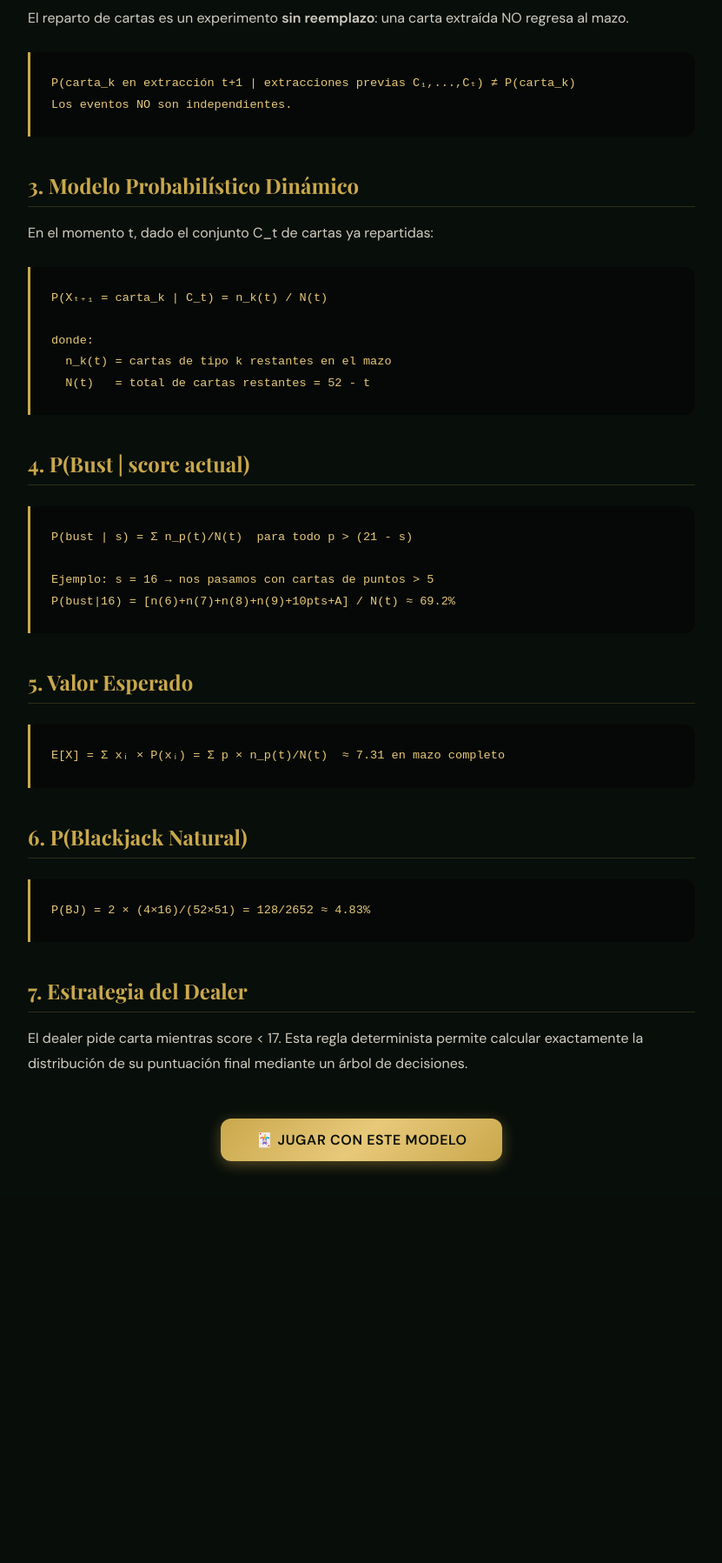
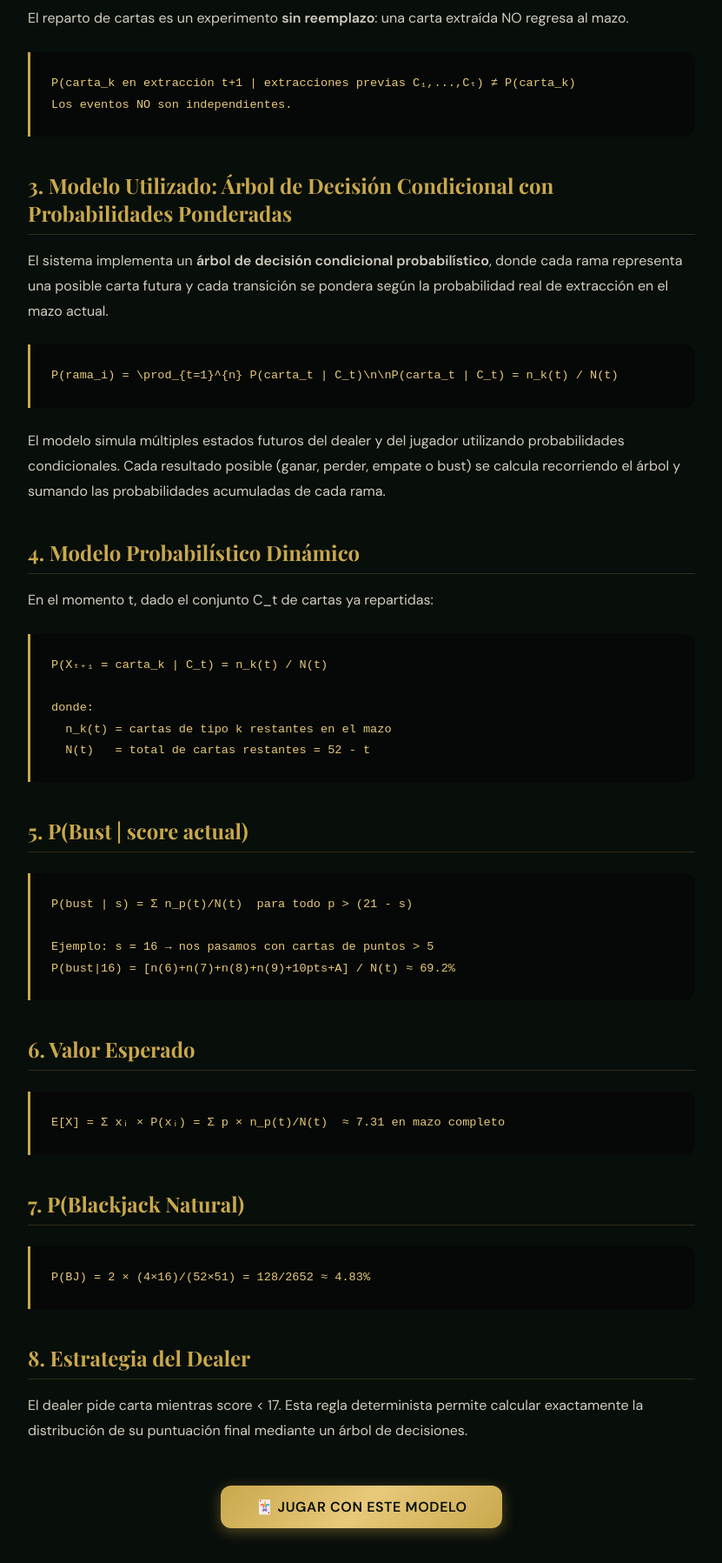
Before and after one commit to EdwinGutierrez1/Estadistica, a Flask app: page /stats/probability-theory in a window 1280 px wide. Shown: the part 544-2341 px from the top of the page at 87% size, without its empty margins (224-1055 px from the left). Before the commit the page ends 1890 px from the top, so only its background shows below. Run offline with Flask 3, Linux system fonts and the light colour scheme; parts of the project's set-up code (start-up, migrations or seed data) failed here and were passed over; some libraries are stand-ins or nearby versions.

Commit message:
Adición del modelo en seccion teoria y mejora en gauge con ventana emergente

```diff
--- a/app/static/js/game.js
+++ b/app/static/js/game.js
@@ -103,10 +103,12 @@ class ProbabilityUI {
   constructor() {
     this.chart = null;
     this.gaugeChart = null;
+    this.gaugeChartMob = null;
     this.chartData = { labels: [], win: [], bust: [], push: [], lose: [] };
     this.lastProbs = null;
     this._initChart();
     this._initGauge();
+    this._initGaugeMob();
   }
 
   _initChart() {
@@ -156,6 +158,32 @@ class ProbabilityUI {
   _initGauge() {
     const canvas = document.getElementById('prob-gauge');
     if (!canvas || typeof Chart === 'undefined') return;
+
+    // Crear popover directo en body para garantizar centrado real en pantalla
+    let pop = document.getElementById('gauge-popover');
+    if (!pop) {
+      pop = document.createElement('div');
+      pop.id = 'gauge-popover';
+      Object.assign(pop.style, {
+        display:         'none',
+        position:        'fixed',
+        top:             '50%',
+        left:            '50%',
+        transform:       'translate(-50%, -50%)',
+        width:           'min(440px, 92vw)',
+        background:      'rgba(8,8,8,0.97)',
+        border:          '1px solid rgba(201,168,76,0.45)',
+        borderRadius:    '14px',
+        padding:         '22px 24px',
+        zIndex:          '99999',
+        boxShadow:       '0 24px 64px rgba(0,0,0,0.85)',
+        backdropFilter:  'blur(10px)',
+        pointerEvents:   'none',
+        transition:      'opacity 0.18s ease',
+      });
+      document.body.appendChild(pop);
+    }
+
     const ctx = canvas.getContext('2d');
     this.gaugeChart = new Chart(ctx, {
       type: 'doughnut',
@@ -182,16 +210,15 @@ class ProbabilityUI {
     // Popover de hover sobre el gauge
     canvas.addEventListener('mousemove', (e) => {
       const pop = document.getElementById('gauge-popover');
-      if (!pop || !this.lastProbs) return;
-      const rect = canvas.getBoundingClientRect();
-      const p = this.lastProbs;
-      const score   = p.current_score ?? '?';
-      const n       = p.cards_remaining ?? '?';
-      const win     = ((p.prob_win  || 0) * 100).toFixed(1);
-      const bust    = ((p.prob_bust || 0) * 100).toFixed(1);
-      const push    = ((p.prob_push || 0) * 100).toFixed(1);
-      const lose    = ((p.prob_lose || 0) * 100).toFixed(1);
-      const safe    = ((p.prob_safe_hit || 0) * 100).toFixed(1);
+      if (!pop) return;
+      const p     = this.lastProbs || {};
+      const score = p.current_score    ?? '–';
+      const n     = p.cards_remaining  ?? '–';
+      const win   = ((p.prob_win       || 0) * 100).toFixed(1);
+      const bust  = ((p.prob_bust      || 0) * 100).toFixed(1);
+      const push  = ((p.prob_push      || 0) * 100).toFixed(1);
+      const lose  = ((p.prob_lose      || 0) * 100).toFixed(1);
+      const safe  = ((p.prob_safe_hit  || 0) * 100).toFixed(1);
       pop.innerHTML = `
         <div style="font-size:0.65rem;color:var(--clr-gold);letter-spacing:0.08em;text-transform:uppercase;margin-bottom:6px;font-weight:700">
           Modelo 3 — Árbol Condicional del Dealer
@@ -201,10 +228,22 @@ class ProbabilityUI {
           usando un árbol de decisiones de profundidad 3.<br>
           Pondera cada rama por su probabilidad en el mazo actual.
         </div>
-        <div style="font-size:0.65rem;color:rgba(245,239,224,0.4);margin-bottom:6px;font-family:monospace">
-          P(Ganar) = Σ P(rama) donde dealer pierde<br>
-          P(Bust)  = cartas &gt; ${21 - score} / ${n} restantes<br>
-          P(Empate)= Σ P(rama) donde dealer = ${score}
+        <div style="font-size:0.65rem;color:rgba(245,239,224,0.55);margin-bottom:8px;font-family:monospace;line-height:1.5">
+          <strong style="color:#c9a84c">Fórmulas utilizadas:</strong><br><br>
+
+          P(Ganar) = Σ P(ramaᵢ)<br>
+          donde dealer bust o dealer &lt; jugador<br><br>
+
+          P(Perder) = Σ P(ramaᵢ)<br>
+          donde dealer &gt; jugador<br><br>
+
+          P(Empate) = Σ P(ramaᵢ)<br>
+          donde dealer = ${score}<br><br>
+
+          P(Bust) = cartas que exceden 21<br>
+          ÷ cartas restantes (${n})<br><br>
+
+          P(rama) = Π P(cartaⱼ)
         </div>
         <div style="display:grid;grid-template-columns:1fr 1fr;gap:3px 10px;font-size:0.72rem">
           <span style="color:#27ae60">● Ganar</span><strong style="color:#27ae60;text-align:right">${win}%</strong>
@@ -222,18 +261,97 @@ class ProbabilityUI {
           <span style="opacity:0.5">P(carta segura) M1:</span><strong style="color:#27ae60">${safe}%</strong>
         </div>
       `;
-      // Posicionar el popover a la derecha del canvas
-      const panelRect = canvas.closest('.side-panel').getBoundingClientRect();
       pop.style.display = 'block';
-      pop.style.top  = `${rect.top  - panelRect.top  + rect.height / 2 - 20}px`;
+      pop.style.opacity = '1';
     });
 
     canvas.addEventListener('mouseleave', () => {
       const pop = document.getElementById('gauge-popover');
       if (pop) pop.style.display = 'none';
     });
-  }
 
+    // ── Touch support para móvil ──
+    const showPopoverAt = (clientX, clientY) => {
+      const pop = document.getElementById('gauge-popover');
+      if (!pop || !this.lastProbs) return;
+      const p = this.lastProbs;
+      const score = p.current_score ?? '?';
+      const n     = p.cards_remaining ?? '?';
+      const win   = ((p.prob_win  || 0) * 100).toFixed(1);
+      const bust  = ((p.prob_bust || 0) * 100).toFixed(1);
+      const push  = ((p.prob_push || 0) * 100).toFixed(1);
+      const lose  = ((p.prob_lose || 0) * 100).toFixed(1);
+      const safe  = ((p.prob_safe_hit || 0) * 100).toFixed(1);
+      pop.innerHTML = `
+        <div style="font-size:0.65rem;color:var(--clr-gold);letter-spacing:0.08em;text-transform:uppercase;margin-bottom:6px;font-weight:700">
+          Modelo 3 — Árbol Condicional del Dealer
+        </div>
+        <div style="font-size:0.68rem;opacity:0.55;margin-bottom:8px;line-height:1.5">
+          Simula las jugadas del dealer (regla: pide si score &lt; 17)<br>
+          usando un árbol de decisiones de profundidad 3.<br>
+          Pondera cada rama por su probabilidad en el mazo actual.
+        </div>
+        <div style="font-size:0.65rem;color:rgba(245,239,224,0.55);margin-bottom:8px;font-family:monospace;line-height:1.5">
+          <strong style="color:#c9a84c">Fórmulas utilizadas:</strong><br><br>
+          P(Ganar) = Σ P(ramaᵢ)<br>
+          donde dealer bust o dealer &lt; jugador<br><br>
+          P(Perder) = Σ P(ramaᵢ)<br>
+          donde dealer &gt; jugador<br><br>
+          P(Empate) = Σ P(ramaᵢ)<br>
+          donde dealer = ${score}<br><br>
+          P(Bust) = cartas que exceden 21<br>
+          ÷ cartas restantes (${n})<br><br>
+          P(rama) = Π P(cartaⱼ)
+        </div>
+        <div style="display:grid;grid-template-columns:1fr 1fr;gap:3px 10px;font-size:0.72rem">
+          <span style="color:#27ae60">● Ganar</span><strong style="color:#27ae60;text-align:right">${win}%</strong>
+          <span style="color:#e74c3c">● Bust</span><strong style="color:#e74c3c;text-align:right">${bust}%</strong>
+          <span style="color:#f39c12">● Empate</span><strong style="color:#f39c12;text-align:right">${push}%</strong>
+          <span style="color:#c0392b;opacity:0.8">● Perder</span><strong style="color:#c0392b;text-align:right">${lose}%</strong>
+        </div>
+        <div style="margin-top:7px;padding-top:6px;border-top:1px solid rgba(255,255,255,0.08);font-size:0.68rem;display:flex;justify-content:space-between">
+          <span style="opacity:0.5">Score actual:</span><strong>${score}</strong>
+        </div>
+        <div style="font-size:0.68rem;display:flex;justify-content:space-between">
+          <span style="opacity:0.5">Cartas restantes:</span><strong>${n}</strong>
+        </div>
+        <div style="font-size:0.68rem;display:flex;justify-content:space-between">
+          <span style="opacity:0.5">P(carta segura) M1:</span><strong style="color:#27ae60">${safe}%</strong>
+        </div>
+        <div style="margin-top:8px;text-align:center;font-size:0.6rem;opacity:0.4">(Toca fuera para cerrar)</div>
+      `;
+      pop.style.display   = 'block';
+      pop.style.position  = 'fixed';
+      pop.style.zIndex    = '9999';
+      pop.style.maxWidth  = '300px';
+      pop.style.width     = 'calc(100vw - 32px)';
+      pop.style.pointerEvents = 'auto';   // necesario en touch para cerrar
+      // Centrado vertical bajo el toque
+      const pw = Math.min(300, window.innerWidth - 32);
+      let left = clientX - pw / 2;
+      left = Math.max(8, Math.min(left, window.innerWidth - pw - 8));
+      let top  = clientY + 14;
+      if (top + 260 > window.innerHeight) top = clientY - 270;
+      pop.style.left = `${left}px`;
+      pop.style.top  = `${top}px`;
+      pop.style.opacity    = '1';
+      pop.style.visibility = 'visible';
+    };
+
+    canvas.addEventListener('touchstart', (e) => {
+      e.preventDefault();
+      const t = e.touches[0];
+      showPopoverAt(t.clientX, t.clientY);
+    }, { passive: false });
+
+    // Cerrar al tocar fuera del popover
+    document.addEventListener('touchstart', (e) => {
+      const pop = document.getElementById('gauge-popover');
+      if (pop && pop.style.display !== 'none' && !pop.contains(e.target) && e.target !== canvas) {
+        pop.style.display = 'none';
+      }
+    });
+  }  // ← cierre de _initGauge()
 
   update(probs, cardNum) {
     if (!probs) return;
@@ -274,6 +392,10 @@ class ProbabilityUI {
       this.chart.update();
     }
 
+
+    // ── Panel inline móvil: actualizar todos los valores ──
+    this._updateMobilePanel(probs);
+
     if (probs.deck_distribution) this._updateDeckDistribution(probs.deck_distribution);
   }
 
@@ -286,6 +408,17 @@ class ProbabilityUI {
     this.gaugeChart.data.datasets[0].data = [win, bust, push, rest];
     this.gaugeChart.update();
 
+    // Gauge móvil
+    if (this.gaugeChartMob) {
+      this.gaugeChartMob.data.datasets[0].data = [win, bust, push, rest];
+      this.gaugeChartMob.update();
+    }
+    const labelMob = document.getElementById('gauge-center-label-mob');
+    if (labelMob) {
+      labelMob.textContent = `${win.toFixed(0)}%`;
+      labelMob.style.color = win > 50 ? '#27ae60' : win > 30 ? '#f39c12' : '#e74c3c';
+    }
+
     // Centro del gauge
     const label = document.getElementById('gauge-center-label');
     if (label) {
@@ -296,6 +429,87 @@ class ProbabilityUI {
     // Cursor de ayuda para indicar que tiene hover
     const canvas = document.getElementById('prob-gauge');
     if (canvas) canvas.style.cursor = 'help';
+  }
+
+  _initGaugeMob() {
+    const canvas = document.getElementById('prob-gauge-mob');
+    if (!canvas || typeof Chart === 'undefined') return;
+    const ctx = canvas.getContext('2d');
+    this.gaugeChartMob = new Chart(ctx, {
+      type: 'doughnut',
+      data: {
+        datasets: [{
+          data: [0, 0, 0, 100],
+          backgroundColor: ['#27ae60', '#e74c3c', '#f39c12', 'rgba(255,255,255,0.05)'],
+          borderWidth: 0,
+          hoverOffset: 0,
+        }]
+      },
+      options: {
+        responsive: true, maintainAspectRatio: false,
+        cutout: '70%',
+        rotation: -90, circumference: 180,
+        animation: { duration: 600, easing: 'easeInOutCubic' },
+        plugins: { legend: { display: false }, tooltip: { enabled: false } }
+      }
+    });
+
+    // Touch para mostrar fórmula en móvil
+    canvas.addEventListener('touchstart', (e) => {
+      e.preventDefault();
+      const t = e.touches[0];
+      const pop = document.getElementById('gauge-popover');
+      if (!pop || !this.lastProbs) return;
+      const p = this.lastProbs;
+      const score = p.current_score ?? '?';
+      const n     = p.cards_remaining ?? '?';
+      const win   = ((p.prob_win  || 0) * 100).toFixed(1);
+      const bust  = ((p.prob_bust || 0) * 100).toFixed(1);
+      const push  = ((p.prob_push || 0) * 100).toFixed(1);
+      const lose  = ((p.prob_lose || 0) * 100).toFixed(1);
+      const safe  = ((p.prob_safe_hit || 0) * 100).toFixed(1);
+      pop.innerHTML = `
+        <div style="font-size:0.65rem;color:var(--clr-gold);letter-spacing:0.08em;text-transform:uppercase;margin-bottom:6px;font-weight:700">
+          Modelo 3 — Árbol Condicional del Dealer
+        </div>
+        <div style="font-size:0.68rem;opacity:0.55;margin-bottom:8px;line-height:1.5">
+          Simula las jugadas del dealer (regla: pide si score &lt; 17)<br>
+          usando un árbol de decisiones de profundidad 3.<br>
+          Pondera cada rama por su probabilidad en el mazo actual.
+        </div>
+        <div style="font-size:0.65rem;color:rgba(245,239,224,0.55);margin-bottom:8px;font-family:monospace;line-height:1.5">
+          <strong style="color:#c9a84c">Fórmulas:</strong><br><br>
+          P(Ganar) = Σ P(ramaᵢ) dealer bust o &lt; jugador<br>
+          P(Perder) = Σ P(ramaᵢ) dealer &gt; jugador<br>
+          P(Empate) = Σ P(ramaᵢ) dealer = ${score}<br>
+          P(Bust) = cartas &gt;21 ÷ ${n} restantes<br>
+          P(rama) = Π P(cartaⱼ)
+        </div>
+        <div style="display:grid;grid-template-columns:1fr 1fr;gap:3px 10px;font-size:0.72rem">
+          <span style="color:#27ae60">● Ganar</span><strong style="color:#27ae60;text-align:right">${win}%</strong>
+          <span style="color:#e74c3c">● Bust</span><strong style="color:#e74c3c;text-align:right">${bust}%</strong>
+          <span style="color:#f39c12">● Empate</span><strong style="color:#f39c12;text-align:right">${push}%</strong>
+          <span style="color:#c0392b;opacity:0.8">● Perder</span><strong style="color:#c0392b;text-align:right">${lose}%</strong>
+        </div>
+        <div style="margin-top:7px;padding-top:6px;border-top:1px solid rgba(255,255,255,0.08);font-size:0.68rem;display:flex;justify-content:space-between">
+          <span style="opacity:0.5">P(carta segura):</span><strong style="color:#27ae60">${safe}%</strong>
+        </div>
+        <div style="margin-top:8px;text-align:center;font-size:0.6rem;opacity:0.4">(Toca fuera para cerrar)</div>
+      `;
+      pop.style.display = 'block';
+      pop.style.position = 'fixed';
+      pop.style.zIndex = '9999';
+      pop.style.maxWidth = '300px';
+      pop.style.width = 'calc(100vw - 32px)';
+      pop.style.pointerEvents = 'auto';
+      const pw = Math.min(300, window.innerWidth - 32);
+      let left = t.clientX - pw / 2;
+      left = Math.max(8, Math.min(left, window.innerWidth - pw - 8));
+      let top = t.clientY + 14;
+      if (top + 260 > window.innerHeight) top = t.clientY - 270;
+      pop.style.left = `${left}px`;
+      pop.style.top  = `${top}px`;
+    }, { passive: false });
   }
 
   _updateRecommendation(probs) {
@@ -315,6 +529,42 @@ class ProbabilityUI {
   _updateValue(id, value) {
     const el = document.getElementById(id);
     if (el) el.textContent = `${((value || 0) * 100).toFixed(1)}%`;
+  }
+
+  _updateMobilePanel(probs) {
+    const fmt = v => `${((v || 0) * 100).toFixed(1)}%`;
+    const colorWin  = (probs.prob_win  || 0) > 0.5 ? '#27ae60' : '#e74c3c';
+
+    // Barras del panel inline
+    const setBar = (name, val) => {
+      const fills = document.querySelectorAll(`.inline-prob-panel .prob-bar-fill--${name}`);
+      fills.forEach(f => f.style.width = `${Math.round((val||0)*100)}%`);
+    };
+    setBar('win',  probs.prob_win);
+    setBar('lose', probs.prob_lose);
+    setBar('bust', probs.prob_bust);
+    setBar('push', probs.prob_push);
+
+    // Valores numéricos -mob
+    const setVal = (id, val) => { const el = document.getElementById(id); if (el) el.textContent = fmt(val); };
+    setVal('prob-win-val-mob',  probs.prob_win);
+    setVal('prob-lose-val-mob', probs.prob_lose);
+    setVal('prob-bust-val-mob', probs.prob_bust);
+    setVal('prob-push-val-mob', probs.prob_push);
+
+    // Safe-hit y expected value móvil
+    const shMob = document.getElementById('safe-hit-val-mob');
+    if (shMob && probs.prob_safe_hit != null) {
+      shMob.textContent = fmt(probs.prob_safe_hit);
+      shMob.style.color = probs.prob_safe_hit > 0.5 ? '#27ae60' : '#e74c3c';
+    }
+    const evMob = document.getElementById('expected-value-mob');
+    if (evMob && probs.expected_value != null) evMob.textContent = probs.expected_value.toFixed(1);
+
+    // Recomendación móvil
+    const recMob = document.getElementById('prob-recommendation-mob');
+    const recDesk = document.getElementById('prob-recommendation');
+    if (recMob && recDesk) recMob.textContent = recDesk.textContent;
   }
 
   _updateDeckDistribution(distribution) {
@@ -353,8 +603,19 @@ class ProbabilityUI {
       this.gaugeChart.data.datasets[0].data = [0, 0, 0, 100];
       this.gaugeChart.update();
     }
+    if (this.gaugeChartMob) {
+      this.gaugeChartMob.data.datasets[0].data = [0, 0, 0, 100];
+      this.gaugeChartMob.update();
+    }
+    const gaugeLabelMob = document.getElementById('gauge-center-label-mob');
+    if (gaugeLabelMob) { gaugeLabelMob.textContent = '–'; gaugeLabelMob.style.color = 'rgba(245,239,224,0.5)'; }
     const recEl = document.getElementById('prob-recommendation');
     if (recEl) { recEl.textContent = '–'; recEl.style.background = 'transparent'; }
+    const recMob = document.getElementById('prob-recommendation-mob');
+    if (recMob) { recMob.textContent = '–'; recMob.style.background = 'transparent'; }
+    ['prob-win-val-mob','prob-lose-val-mob','prob-bust-val-mob','prob-push-val-mob','safe-hit-val-mob','expected-value-mob'].forEach(id => {
+      const el = document.getElementById(id); if (el) el.textContent = '–';
+    });
     const gaugeLabel = document.getElementById('gauge-center-label');
     if (gaugeLabel) { gaugeLabel.textContent = '–'; gaugeLabel.style.color = 'rgba(245,239,224,0.5)'; }
   }
--- a/app/templates/stats/theory.html
+++ b/app/templates/stats/theory.html
@@ -15,7 +15,12 @@
   <div class="math-block">P(carta_k en extracción t+1 | extracciones previas C₁,...,Cₜ) ≠ P(carta_k)
 Los eventos NO son independientes.</div>
 
-  <h2>3. Modelo Probabilístico Dinámico</h2>
+  <h2>3. Modelo Utilizado: Árbol de Decisión Condicional con Probabilidades Ponderadas</h2>
+  <p>El sistema implementa un <strong>árbol de decisión condicional probabilístico</strong>, donde cada rama representa una posible carta futura y cada transición se pondera según la probabilidad real de extracción en el mazo actual.</p>
+  <div class="math-block">P(rama_i) = \prod_{t=1}^{n} P(carta_t | C_t)\n\nP(carta_t | C_t) = n_k(t) / N(t)</div>
+  <p>El modelo simula múltiples estados futuros del dealer y del jugador utilizando probabilidades condicionales. Cada resultado posible (ganar, perder, empate o bust) se calcula recorriendo el árbol y sumando las probabilidades acumuladas de cada rama.</p>
+
+  <h2>4. Modelo Probabilístico Dinámico</h2>
   <p>En el momento t, dado el conjunto C_t de cartas ya repartidas:</p>
   <div class="math-block">P(Xₜ₊₁ = carta_k | C_t) = n_k(t) / N(t)
 
@@ -23,19 +28,19 @@ donde:
   n_k(t) = cartas de tipo k restantes en el mazo
   N(t)   = total de cartas restantes = 52 - t</div>
 
-  <h2>4. P(Bust | score actual)</h2>
+  <h2>5. P(Bust | score actual)</h2>
   <div class="math-block">P(bust | s) = Σ n_p(t)/N(t)  para todo p > (21 - s)
 
 Ejemplo: s = 16 → nos pasamos con cartas de puntos &gt; 5
 P(bust|16) = [n(6)+n(7)+n(8)+n(9)+10pts+A] / N(t) ≈ 69.2%</div>
 
-  <h2>5. Valor Esperado</h2>
+  <h2>6. Valor Esperado</h2>
   <div class="math-block">E[X] = Σ xᵢ × P(xᵢ) = Σ p × n_p(t)/N(t)  ≈ 7.31 en mazo completo</div>
 
-  <h2>6. P(Blackjack Natural)</h2>
+  <h2>7. P(Blackjack Natural)</h2>
   <div class="math-block">P(BJ) = 2 × (4×16)/(52×51) = 128/2652 ≈ 4.83%</div>
 
-  <h2>7. Estrategia del Dealer</h2>
+  <h2>8. Estrategia del Dealer</h2>
   <p>El dealer pide carta mientras score &lt; 17. Esta regla determinista permite calcular exactamente la distribución de su puntuación final mediante un árbol de decisiones.</p>
 
   <div style="margin-top:48px;text-align:center">
```
Also changed, not shown: app/templates/game/room.html (+13 -2 lines).
